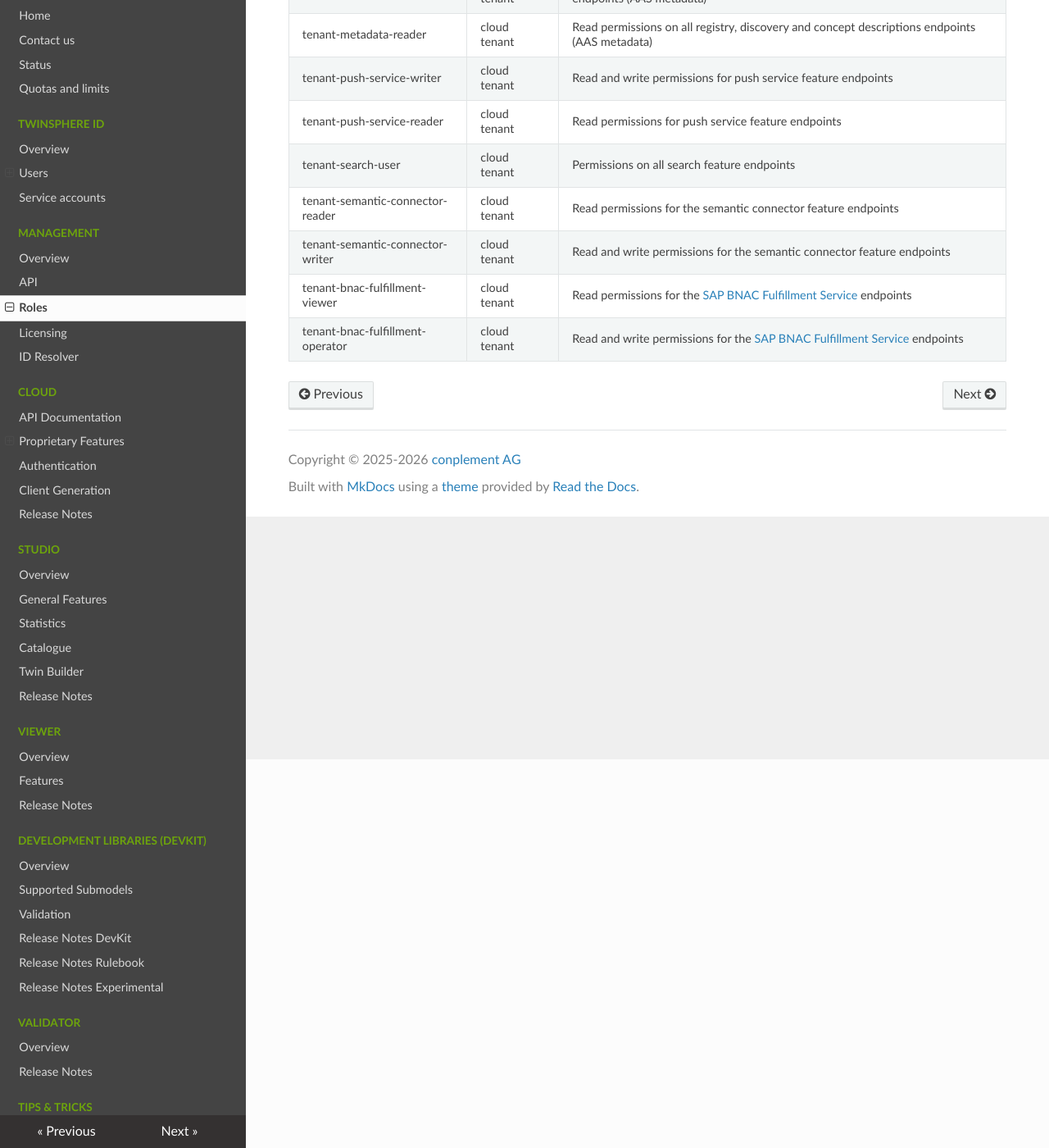
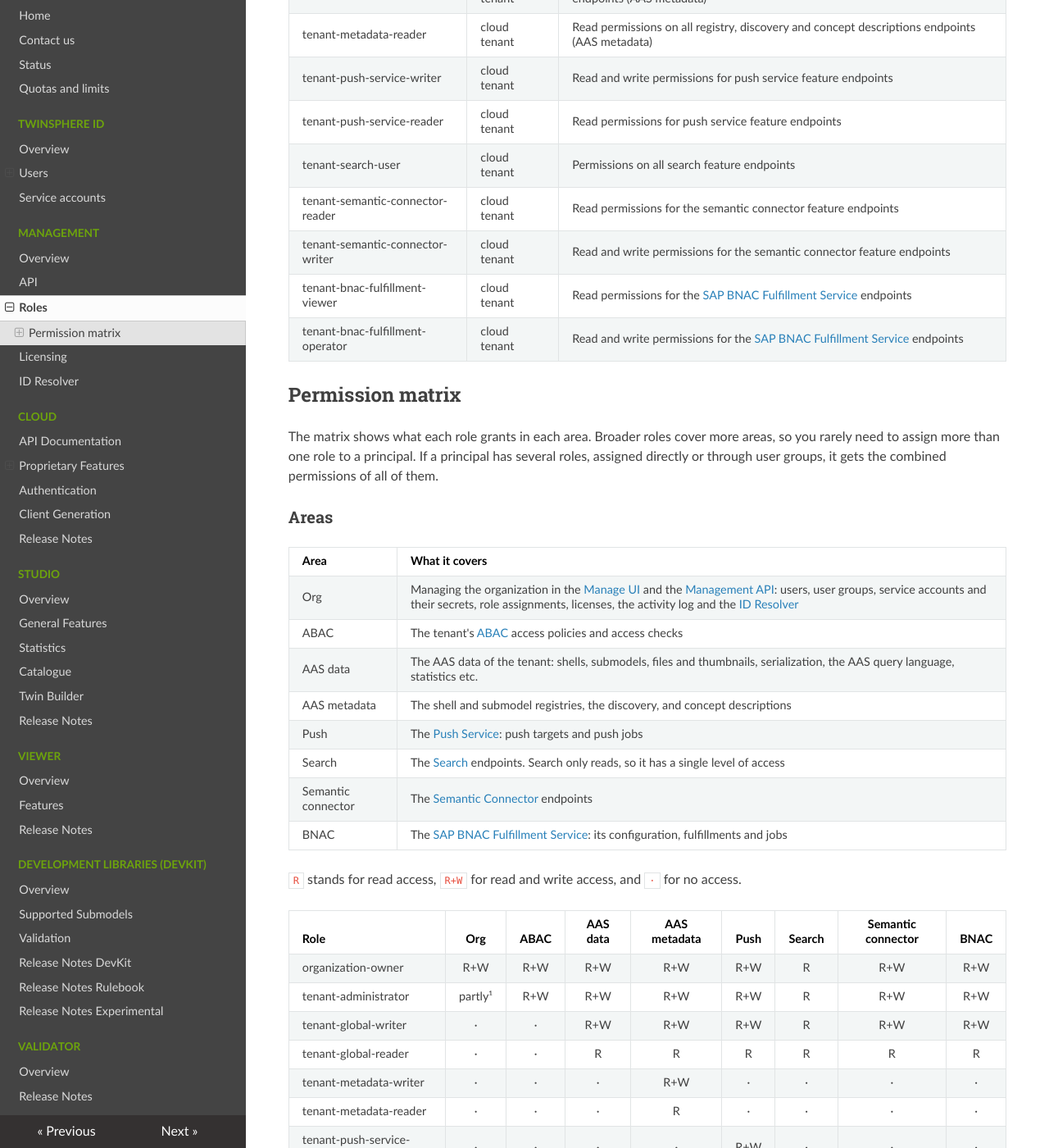
Before and after one commit to twinsphere/twinsphere.github.io, an MkDocs documentation site: the page built from docs/management-roles.md, in a window 1280 px wide and 1400 px high, scrolled down 474 px. Shown: the whole window at 82% size. Built offline with MkDocs 1.6.1, drawn with Linux system fonts in a browser that asks for light colours; nearby versions of some CDN libraries; some of the changed text lies outside the part shown.

Commit message:
feat(org-mgmt): permission matrix for roles

```diff
--- a/docs/management-roles.md
+++ b/docs/management-roles.md
@@ -20,3 +20,54 @@ Here is a list of all available roles and their permissions. You can assign them
 | tenant-bnac-fulfillment-viewer | cloud tenant | Read permissions for the [SAP BNAC Fulfillment Service](cloud-bnac-fulfillment.md) endpoints |
 | tenant-bnac-fulfillment-operator | cloud tenant | Read and write permissions for the [SAP BNAC Fulfillment Service](cloud-bnac-fulfillment.md) endpoints |
 <!-- markdownlint-enable line-length -->
+
+## Permission matrix
+
+The matrix shows what each role grants in each area. Broader roles cover more areas, so you rarely need to assign
+more than one role to a principal. If a principal has several roles, assigned directly or through user groups, it
+gets the combined permissions of all of them.
+
+### Areas
+
+<!-- markdownlint-disable line-length -->
+
+| Area | What it covers |
+|------|----------------|
+| Org | Managing the organization in the [Manage UI](management-overview.md) and the [Management API](management-api.md): users, user groups, service accounts and their secrets, role assignments, licenses, the activity log and the [ID Resolver](management-resolver.md) |
+| ABAC | The tenant's [ABAC](cloud-abac.md) access policies and access checks |
+| AAS data | The AAS data of the tenant: shells, submodels, files and thumbnails, serialization, the AAS query language, statistics etc. |
+| AAS metadata | The shell and submodel registries, the discovery, and concept descriptions |
+| Push | The [Push Service](cloud-push-service.md): push targets and push jobs |
+| Search | The [Search](cloud-search.md) endpoints. Search only reads, so it has a single level of access |
+| Semantic connector | The [Semantic Connector](cloud-semantic-connector.md) endpoints |
+| BNAC | The [SAP BNAC Fulfillment Service](cloud-bnac-fulfillment.md): its configuration, fulfillments and jobs |
+
+<!-- markdownlint-enable line-length -->
+
+`R` stands for read access, `R+W` for read and write access, and `·` for no access.
+
+<!-- markdownlint-disable line-length -->
+
+| Role | Org | ABAC | AAS data | AAS metadata | Push | Search | Semantic connector | BNAC |
+|------|:---:|:----:|:--------:|:------------:|:----:|:------:|:------------------:|:----:|
+| organization-owner | R+W | R+W | R+W | R+W | R+W | R | R+W | R+W |
+| tenant-administrator | partly¹ | R+W | R+W | R+W | R+W | R | R+W | R+W |
+| tenant-global-writer | · | · | R+W | R+W | R+W | R | R+W | R+W |
+| tenant-global-reader | · | · | R | R | R | R | R | R |
+| tenant-metadata-writer | · | · | · | R+W | · | · | · | · |
+| tenant-metadata-reader | · | · | · | R | · | · | · | · |
+| tenant-push-service-writer | · | · | · | · | R+W | · | · | · |
+| tenant-push-service-reader | · | · | · | · | R | · | · | · |
+| tenant-search-user | · | · | · | · | · | R | · | · |
+| tenant-semantic-connector-writer | · | · | · | · | · | · | R+W | · |
+| tenant-semantic-connector-reader | · | · | · | · | · | · | R | · |
+| tenant-bnac-fulfillment-operator | · | · | · | · | · | · | · | R+W |
+| tenant-bnac-fulfillment-viewer | · | · | · | · | · | · | · | R |
+
+<!-- markdownlint-enable line-length -->
+
+¹ A tenant administrator can read the users, user groups and service accounts of the organization, and manage the
+role assignments of the tenants it administers. Everything else in the Org area is reserved to organization owners.
+
+The organization-owner role applies to every tenant of the organization. All other roles in the matrix are assigned
+per tenant and grant access to that tenant only.
```
Also changed, not shown: docs/cloud-documentation.md (+1 -1 lines).
